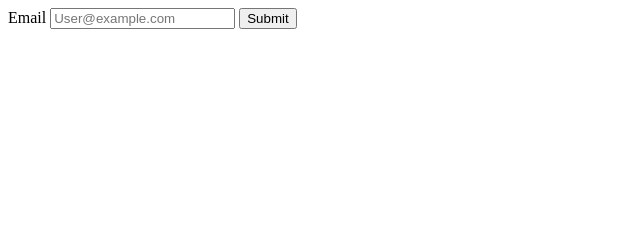
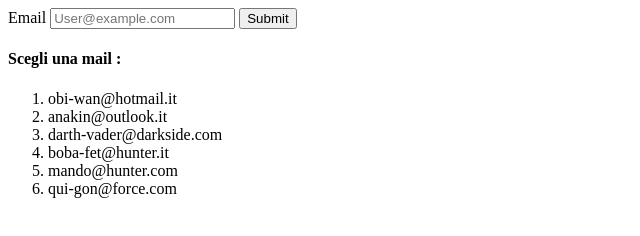
Before and after one commit to Calibro45/js-mail-dadi, a plain HTML site: page index.html in a window 1280 px wide. Shown: the whole page, without its empty margins (0-640 px from the left). Drawn offline with Linux system fonts and the light colour scheme.

Commit message:
mail end

```diff
--- a/index.html
+++ b/index.html
@@ -11,9 +11,18 @@
 
     <main>
 
-        <label for="Email">Email</label>
-        <input type="email" name="Email" id="user-mail" placeholder="User@example.com">
-        <button id="cta-form">Submit</button>
+        <div class="mail-form">
+            <label for="Email">Email</label>
+            <input type="email" name="Email" id="user-mail" placeholder="User@example.com">
+            <button id="cta-form">Submit</button>
+
+            <h4>Scegli una mail :</h4>
+
+            <ol class="mail-list">
+
+            </ol>
+        </div>
+
 
     </main>
 
--- a/js/app.js
+++ b/js/app.js
@@ -20,6 +20,21 @@ const mail_list = [
 
 console.log(mail_list);
 
+const ol = document.querySelector('.mail-list');
+//console.log(ol);
+
+for (let i = 0; i < mail_list.length; i++) {
+
+    const mail = mail_list[i];
+    console.log(i, mail);
+
+    const li = document.createElement('li');
+
+    ol.append(li);
+
+    li.append(mail);
+}
+
 
 formButton.addEventListener('click', function() {
 
@@ -28,22 +43,15 @@ formButton.addEventListener('click', function() {
     const userMail = mailInput.value;
     console.log(userMail);
 
-    for (let i = 0; i < mail_list.length; i++) {
-
-        const mail = mail_list[i];
-        console.log(i, mail);
-
-    }
-
     // stampare un messaggio di avviso se l'utente può accedere
 
     if ((userMail === 'darth-vader@darkside.com') || (userMail === 'anakin@outlook.it')) {
 
-        alert('la forza è potente in te!')
+        alert('la forza è potente in te!');
 
     } else {
 
-        alert('ritenta...')
+        alert('ritenta... spoiler: prova con la n.2 o la n.3');
     }
 
 })
```
